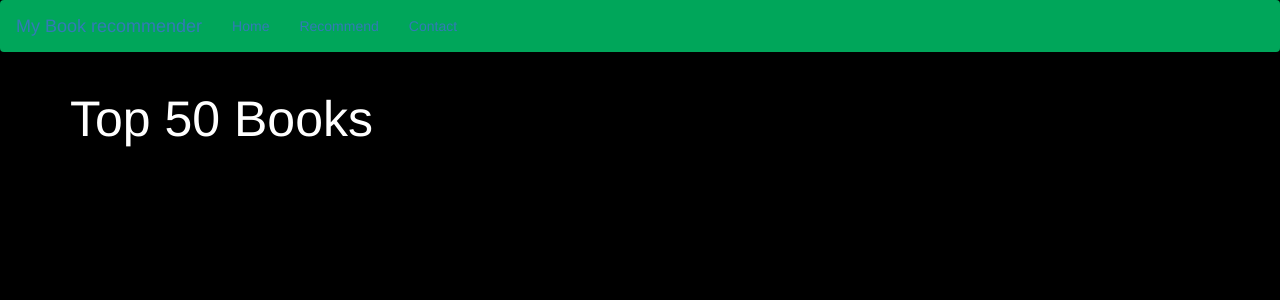
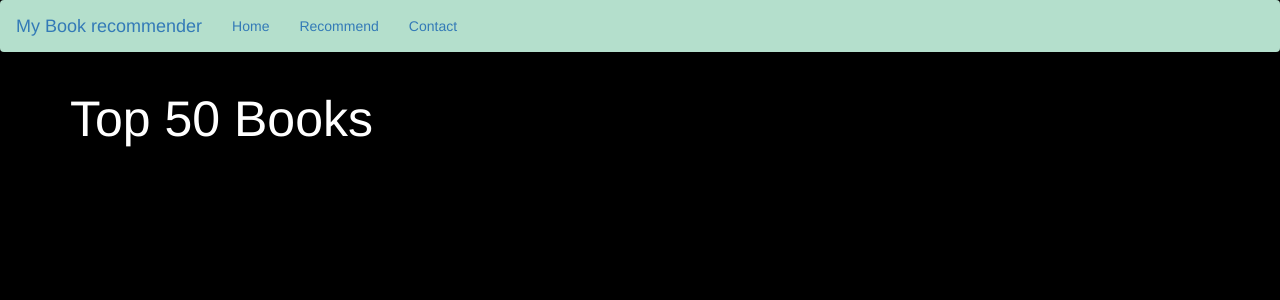
Before and after one commit to Shyam057/Book-recommendation-system-ML, a Flask app: page / in a window 1280 px wide. Shown: the top 300 px of the page. Run offline with Flask 3, Linux system fonts and the light colour scheme; parts of the project's set-up code (start-up, migrations or seed data) failed here and were passed over.

Commit message:
completed

```diff
--- a/templates/index.html
+++ b/templates/index.html
@@ -13,7 +13,7 @@
 </style>
 <body style="background-color:black">
 
-    <nav class="navbar" style="background-color:#00a65a">
+    <nav class="navbar" style="background-color:#b4dfcc">
         <a class="navbar-brand">My Book recommender</a>
         <ul class="nav navbar-nav">
             <li><a href="/">Home</a></li>
--- a/templates/recommend.html
+++ b/templates/recommend.html
@@ -13,7 +13,7 @@
 </style>
 <body style="background-color:black">
 
-    <nav class="navbar" style="background-color:#00a65a">
+    <nav class="navbar" style="background-color:#bae1cf">
         <a class="navbar-brand">My Book recommender</a>
         <ul class="nav navbar-nav">
             <li><a href="/">Home</a></li>
```
